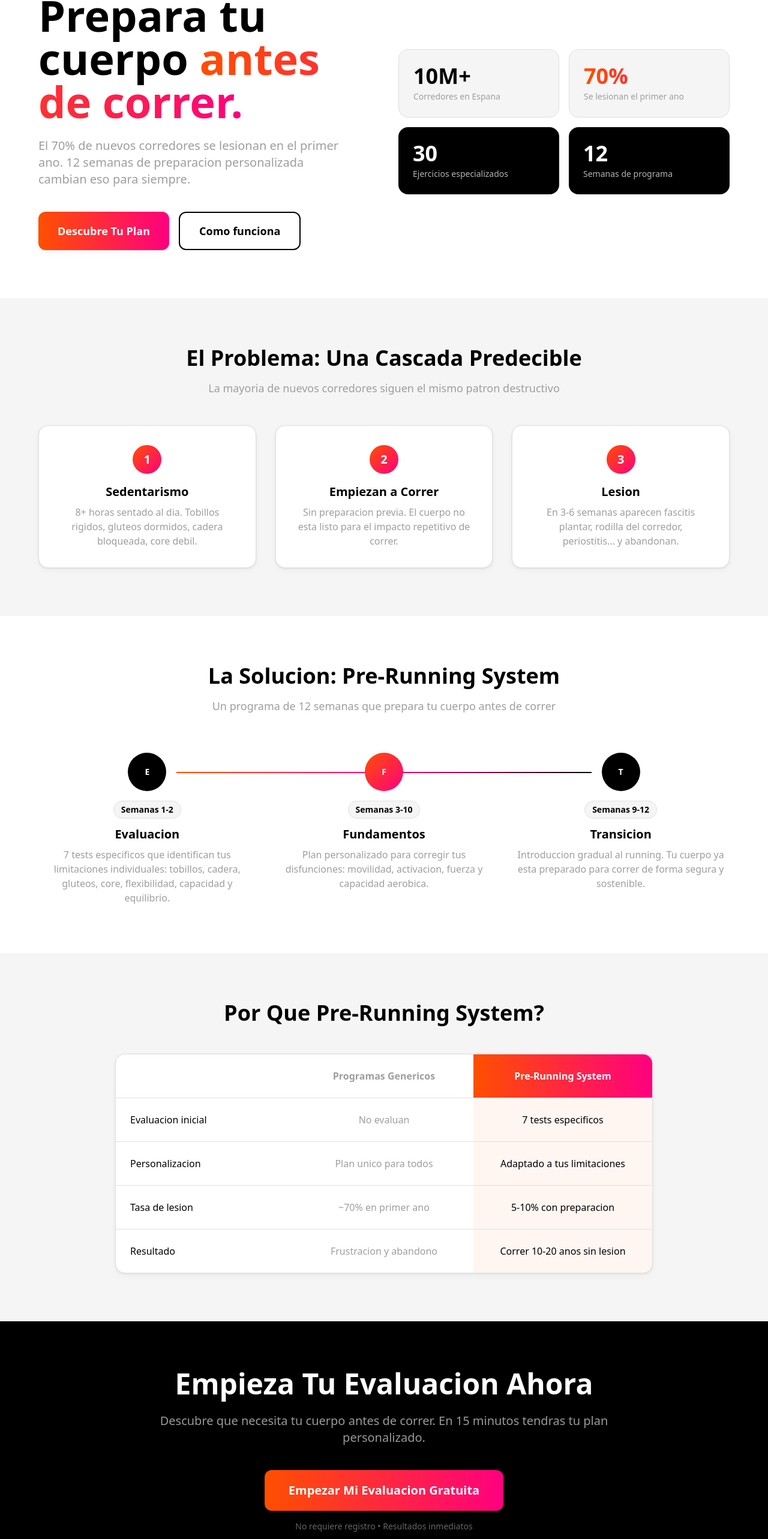
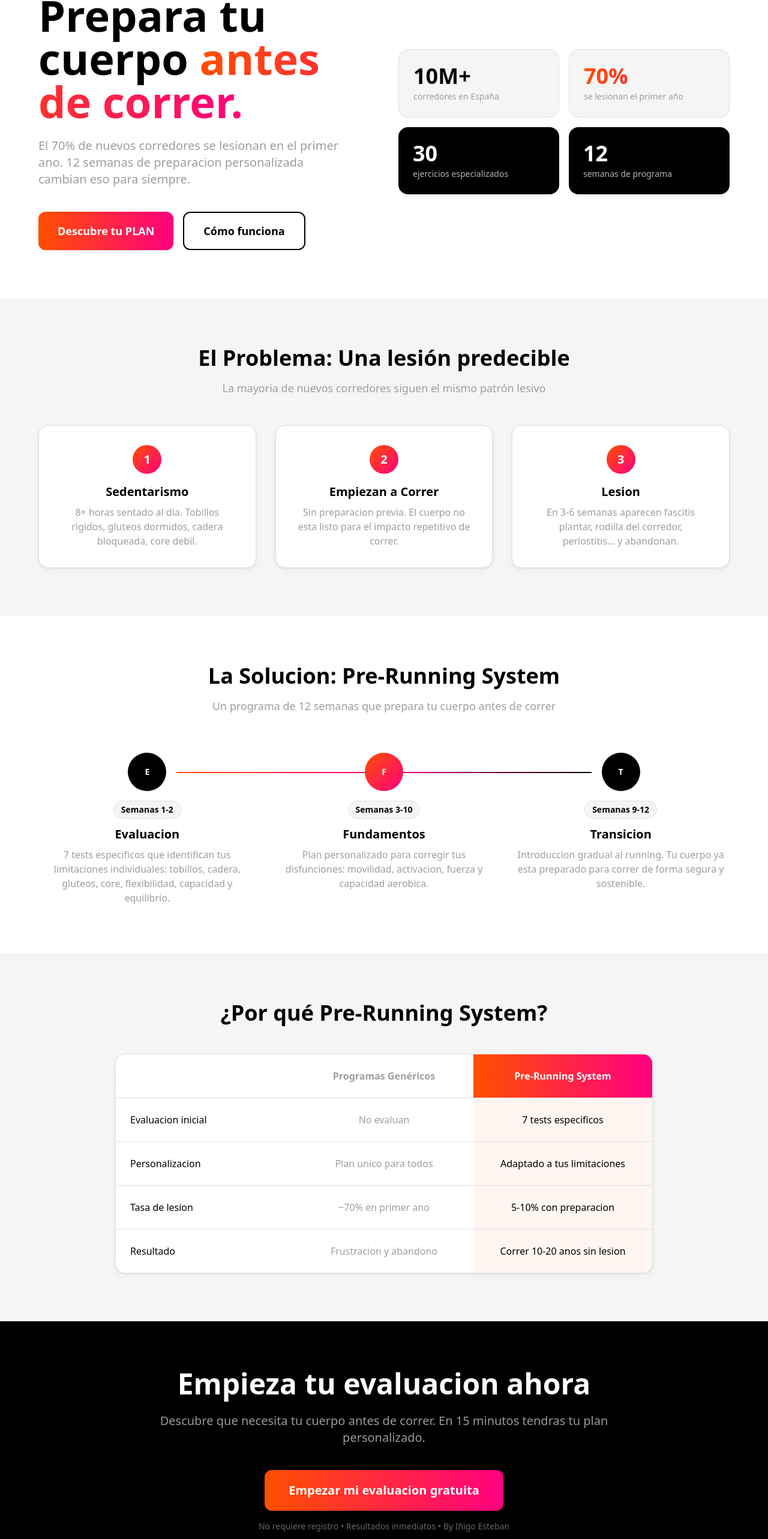
Before and after one commit to iestebanmarina/pre-running-system, a React (Vite) app: page / in a window 1280 px wide. Shown: the part 155-2721 px from the top of the page at 60% size. Built offline with nearby package versions, Linux system fonts and the light colour scheme; no server answers.

Commit message:
Modificaciones básica en el texto

```diff
--- a/src/pages/Landing.jsx
+++ b/src/pages/Landing.jsx
@@ -29,13 +29,13 @@ export default function Landing() {
                   onClick={() => navigate('/onboarding')}
                   className="bg-gradient-to-r from-accent-orange to-accent-pink text-white font-bold text-lg px-8 py-4 rounded-xl hover:scale-[1.02] transition-all duration-300 shadow-card hover:shadow-card-hover"
                 >
-                  Descubre Tu Plan
+                  Descubre tu PLAN
                 </button>
                 <button
                   onClick={scrollToSolucion}
                   className="border-2 border-black text-black font-semibold text-lg px-8 py-4 rounded-xl hover:bg-black hover:text-white transition-all duration-300"
                 >
-                  Como funciona
+                  Cómo funciona
                 </button>
               </div>
             </div>
@@ -44,19 +44,19 @@ export default function Landing() {
             <div className="grid grid-cols-2 gap-4">
               <div className="bg-surface rounded-2xl p-6 border border-border">
                 <div className="text-4xl font-bold text-black">10M+</div>
-                <div className="text-sm text-muted mt-1">Corredores en Espana</div>
+                <div className="text-sm text-muted mt-1">corredores en España</div>
               </div>
               <div className="bg-surface rounded-2xl p-6 border border-border">
                 <div className="text-4xl font-bold bg-gradient-to-r from-accent-orange to-accent-pink bg-clip-text text-transparent">70%</div>
-                <div className="text-sm text-muted mt-1">Se lesionan el primer ano</div>
+                <div className="text-sm text-muted mt-1">se lesionan el primer año</div>
               </div>
               <div className="bg-black rounded-2xl p-6 text-white">
                 <div className="text-4xl font-bold">30</div>
-                <div className="text-sm text-white/70 mt-1">Ejercicios especializados</div>
+                <div className="text-sm text-white/70 mt-1">ejercicios especializados</div>
               </div>
               <div className="bg-black rounded-2xl p-6 text-white">
                 <div className="text-4xl font-bold">12</div>
-                <div className="text-sm text-white/70 mt-1">Semanas de programa</div>
+                <div className="text-sm text-white/70 mt-1">semanas de programa</div>
               </div>
             </div>
           </div>
@@ -67,10 +67,10 @@ export default function Landing() {
       <section className="py-20 px-6 md:px-12 bg-surface">
         <div className="max-w-6xl mx-auto">
           <h2 className="text-3xl md:text-4xl font-bold text-center text-black mb-4">
-            El Problema: Una Cascada Predecible
+            El Problema: Una lesión predecible
           </h2>
           <p className="text-lg text-muted text-center max-w-2xl mx-auto mb-12">
-            La mayoria de nuevos corredores siguen el mismo patron destructivo
+            La mayoria de nuevos corredores siguen el mismo patrón lesivo
           </p>
           <div className="grid md:grid-cols-3 gap-8">
             {[
@@ -127,12 +127,12 @@ export default function Landing() {
       <section className="py-20 px-6 md:px-12 bg-surface">
         <div className="max-w-4xl mx-auto">
           <h2 className="text-3xl md:text-4xl font-bold text-center text-black mb-12">
-            Por Que Pre-Running System?
+            ¿Por qué Pre-Running System?
           </h2>
           <div className="bg-white rounded-2xl shadow-card overflow-hidden border border-border">
             <div className="grid grid-cols-3 font-bold text-sm md:text-base">
               <div className="p-4 md:p-6" />
-              <div className="p-4 md:p-6 text-center text-muted">Programas Genericos</div>
+              <div className="p-4 md:p-6 text-center text-muted">Programas Genéricos</div>
               <div className="p-4 md:p-6 text-center text-white bg-gradient-to-r from-accent-orange to-accent-pink font-bold">Pre-Running System</div>
             </div>
             {[
@@ -155,7 +155,7 @@ export default function Landing() {
       <section className="py-20 px-6 md:px-12 bg-black text-white">
         <div className="max-w-3xl mx-auto text-center">
           <h2 className="text-3xl md:text-5xl font-bold mb-6">
-            Empieza Tu Evaluacion Ahora
+            Empieza tu evaluacion ahora
           </h2>
           <p className="text-xl text-white/60 mb-10">
             Descubre que necesita tu cuerpo antes de correr.
@@ -165,10 +165,10 @@ export default function Landing() {
             onClick={() => navigate('/onboarding')}
             className="bg-gradient-to-r from-accent-orange to-accent-pink text-white font-bold text-xl px-10 py-5 rounded-xl hover:scale-[1.02] transition-all duration-300 shadow-elevated mb-4"
           >
-            Empezar Mi Evaluacion Gratuita
+            Empezar mi evaluacion gratuita
           </button>
           <p className="text-white/40 text-sm">
-            No requiere registro &bull; Resultados inmediatos
+            No requiere registro &bull; Resultados inmediatos &bull; By Iñigo Esteban
           </p>
         </div>
       </section>
```
